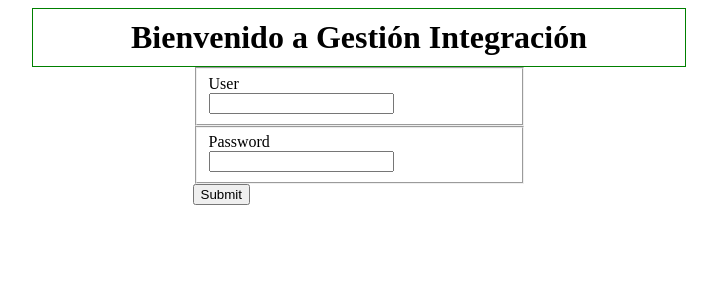
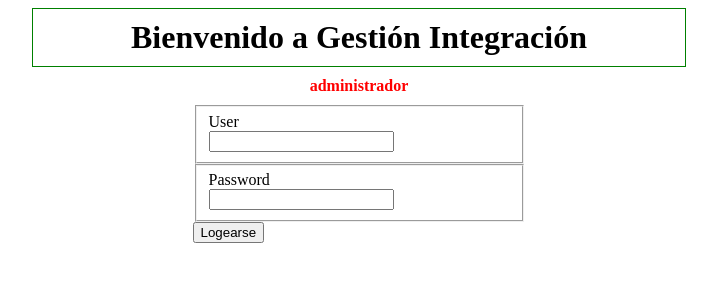
Before and after one commit to AlexDag/gi, a PHP site: page /index.php?m=administrador in a window 1280 px wide. Shown: the top 300 px of the page, without its empty margins (281-998 px from the left). Run offline with PHP 8.4, Linux system fonts and the light colour scheme; some libraries are stand-ins or nearby versions.

Commit message:
icon,admin

```diff
--- a/css/style.css
+++ b/css/style.css
@@ -1157,6 +1157,14 @@ p.nombre_producto {
     padding: 10px;
     text-align: center;
 }
+.textcenter1 {
+    margin: auto;
+    width: 50%;
+    border: 0px solid gray;
+    padding: 10px;
+    text-align: center;
+    color: red;
+}
 .center {
     margin: auto;
     width: 50%;
--- a/index.php
+++ b/index.php
@@ -25,11 +25,16 @@
     <body id="login">
 
         <div data-role="page" id="page1">
-
+			<?php
+				$message = '';
+				if( isset( $_GET["m"] ) ) {
+					$message = $_GET["m"];
+			}
+			?>
             <div data-role="content">
 
                 <h1 class="textcenter">Bienvenido a Gestión Integración</h1>
-
+				<h4 class="textcenter1"><?php echo $message;?></h4>
                 <div class="login">
 					<form action="administrador.php" method="post" encType="multipart/form-data">
 						<div data-role="fieldcontain">
@@ -44,7 +49,7 @@
 								<input name="clave" id="textinput2" type="password" />
 							</fieldset>
 						</div>
-						<input data-theme="b" value="Submit" data-mini="true" type="submit" class="ui-custom-btn"/>
+						<input data-theme="b" value="Logearse" data-mini="true" type="submit" class="ui-custom-btn"/>
 					</form>
 				</div>
             </div>
--- a/logout.php
+++ b/logout.php
@@ -1,6 +1,5 @@
 <?php
-session_start();
+ob_start();
 session_destroy();
 header ("Location: index.php");
-exit;
-?>
+exit;?>
```
Also changed, not shown: administrador.php (+1 -23 lines), crear_registros.php (+3 -8 lines), menu_principal.php (+6 -6 lines).
